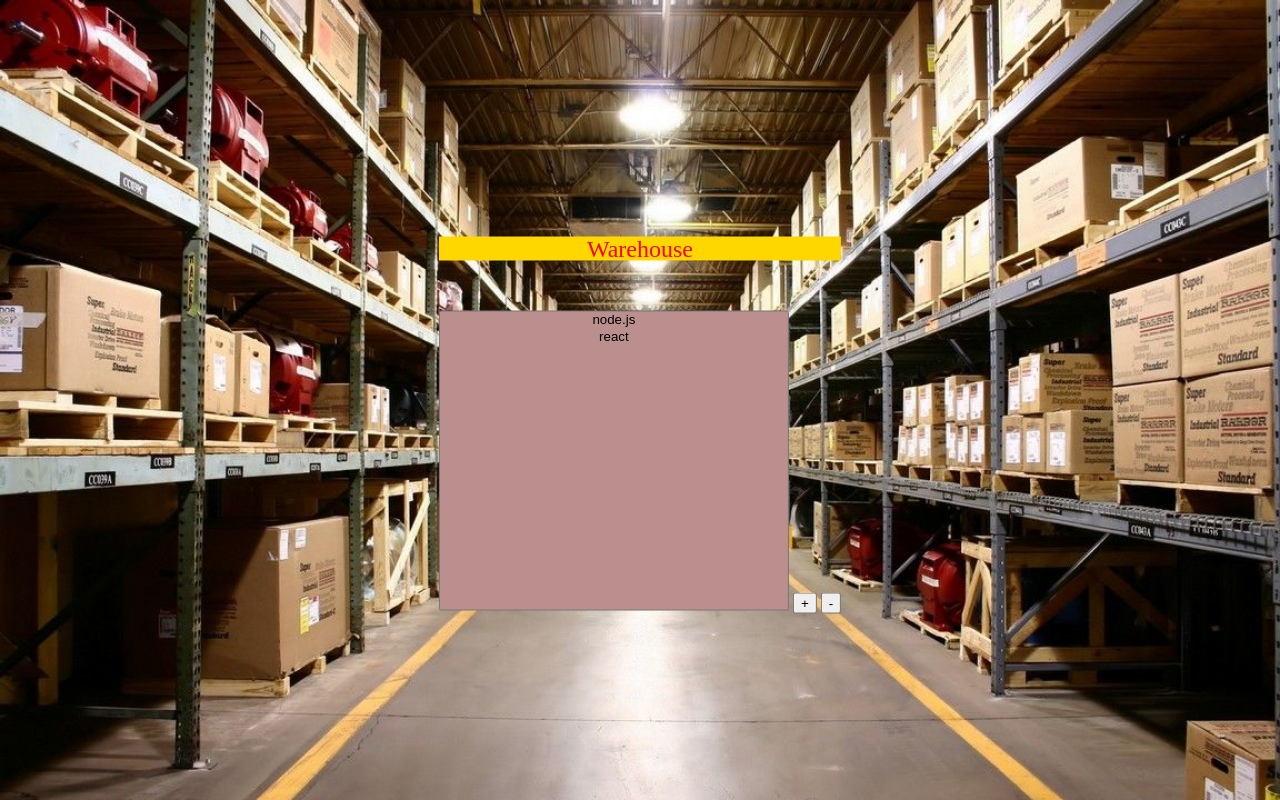
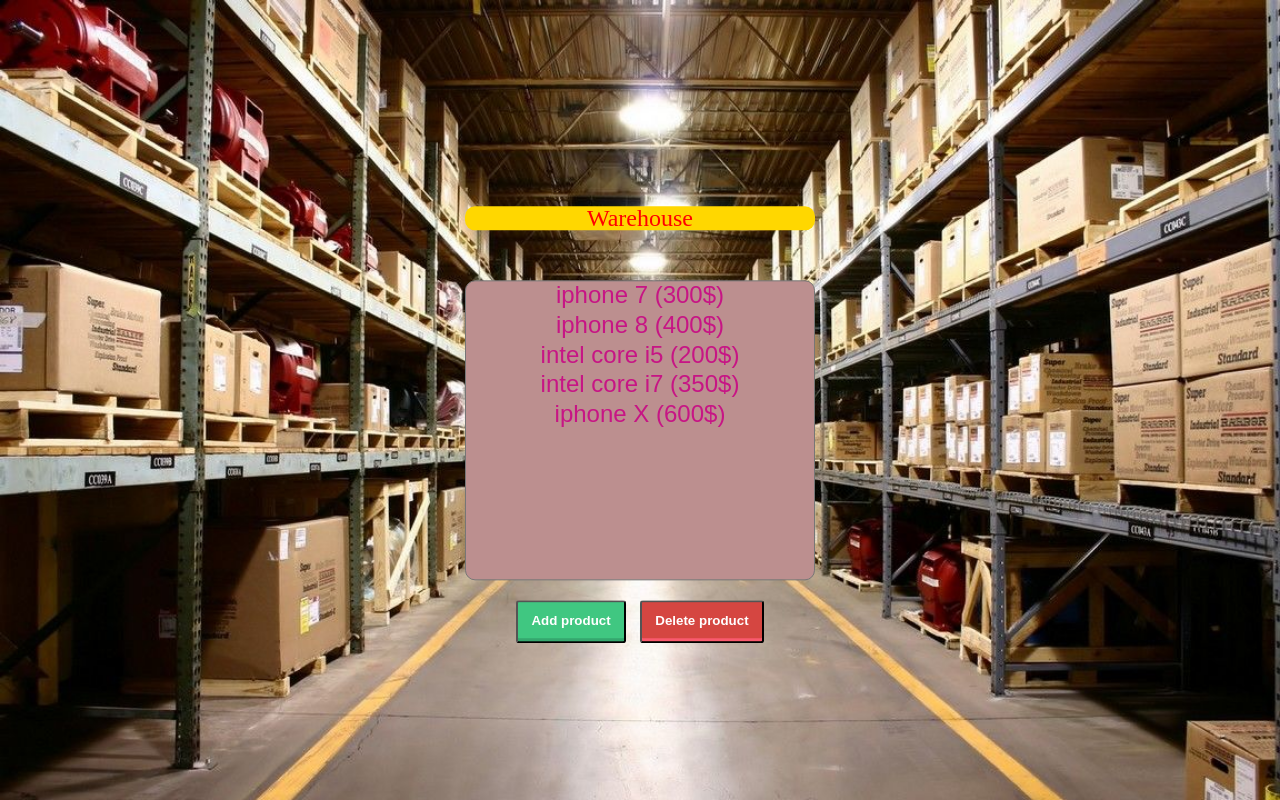
Before and after one commit to VladFalcon/Software-Construction-Project, a plain HTML site: page index.html in a window 1280 px wide. Drawn offline with Linux system fonts and the light colour scheme.

Commit message:
changes in UI

```diff
--- a/index.html
+++ b/index.html
@@ -11,8 +11,9 @@
 <h3>Warehouse</h3>
 <div class="products-list">
 <select id="list" size="10"></select>
-    <button class ='button' id="plusBtn">  +  </button>
-    <button class ='button'id="minusBtn">  -  </button>
+    <div class="buttons"></div>
+    <button class ='button1' id="plusBtn">  Add product  </button>
+    <button class ='button2'id="minusBtn">  Delete product  </button>
 </div>
 </div>
 </body>
--- a/js/main.js
+++ b/js/main.js
@@ -110,7 +110,7 @@
 }
 
 window.addEventListener('load', () => {
-    const model = new ListModel(['node.js', 'react']),
+    const model = new ListModel(['iphone 7 (300$)', 'iphone 8 (400$)', ' intel core i5 (200$)', " intel core i7 (350$)" , "iphone X (600$)"]),
         view = new ListView(model, {
             'list' : document.getElementById('list'),
             'addButton' : document.getElementById('plusBtn'),
--- a/style/main.css
+++ b/style/main.css
@@ -23,15 +23,53 @@
     color: red;
     margin-top: 50px;
     text-align: center;
+    border-radius: 10px;
 }
 
 #list{
+
+    font-size: 24px;
+    font-weight: 400;
+    font-family: sans-serif;
+    color: mediumvioletred;
+    border-radius: 10px;
     background-color: rosybrown;
     text-align: center;
     margin: 0;
     height: 300px;
     width: 350px;
 }
-.button{
-    margin: 0;
+.buttons{
+    margin-top: 20px;
 }
+.button1{
+    font-weight: 700;
+    color: white;
+    text-decoration: none;
+    padding: .8em 1em calc(.8em + 3px);
+    border-radius: 3px;
+    background: rgb(64,199,129);
+    box-shadow: 0 -3px rgb(53,167,110) inset;
+    transition: 0.2s;
+}
+.button1:hover { background: rgb(53, 167, 110); }
+.button1:active {
+    background: rgb(33,147,90);
+    box-shadow: 0 3px rgb(33,147,90) inset;
+}
+.button2{
+    margin-left: 10px;
+    font-weight: 700;
+    color: white;
+    text-decoration: none;
+    padding: .8em 1em calc(.8em + 3px);
+    border-radius: 3px;
+    background:  rgb(213,70,65);
+    box-shadow:  0 -3px rgb(250,90,110) inset;
+    transition: 0.2s;
+}
+.button2:hover { background:rgb(232,95,76); }
+.button2:active {
+    background: rgb(232,95,76);
+    box-shadow: 0 3px  rgb(152,15,0) inset;
+}
```
